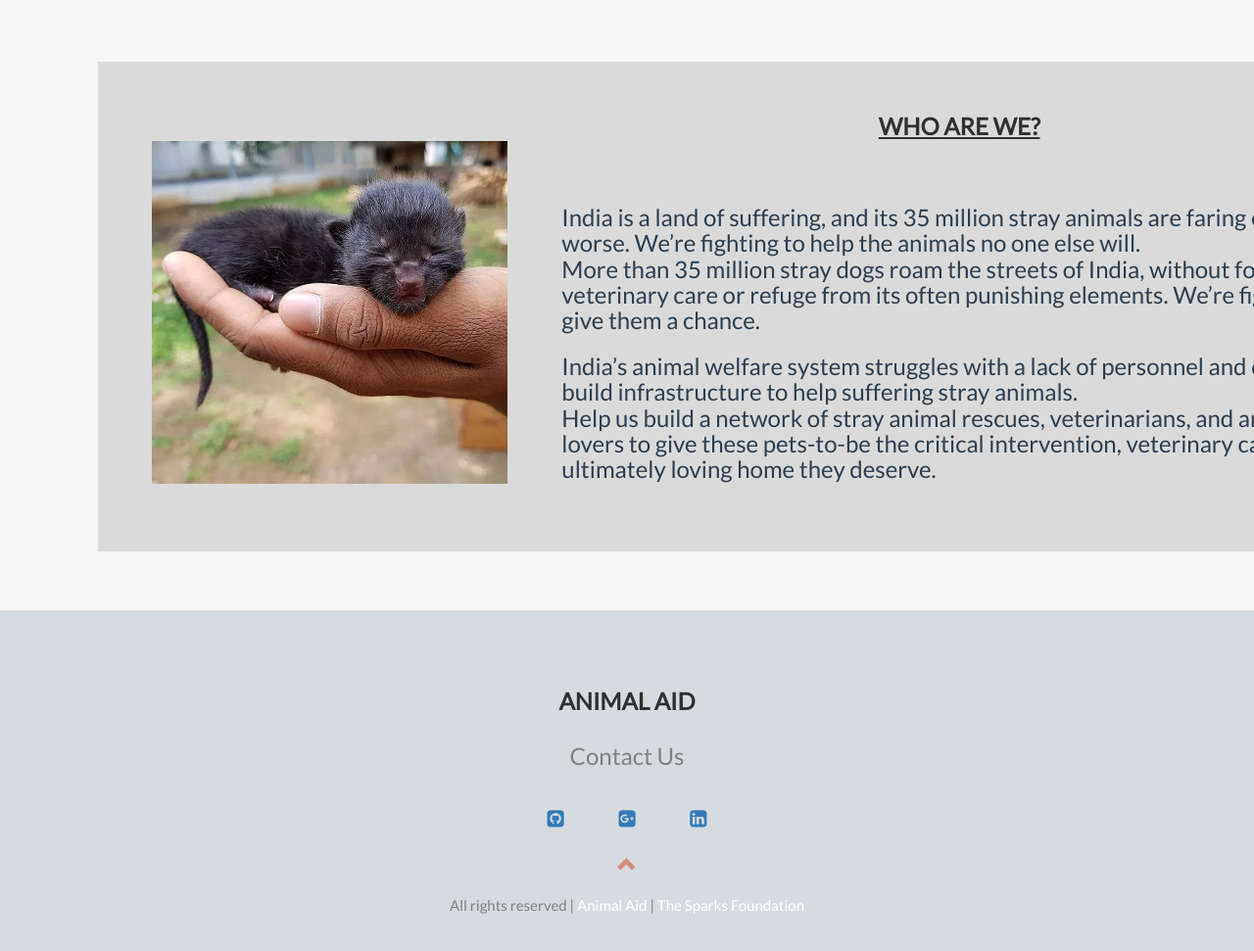
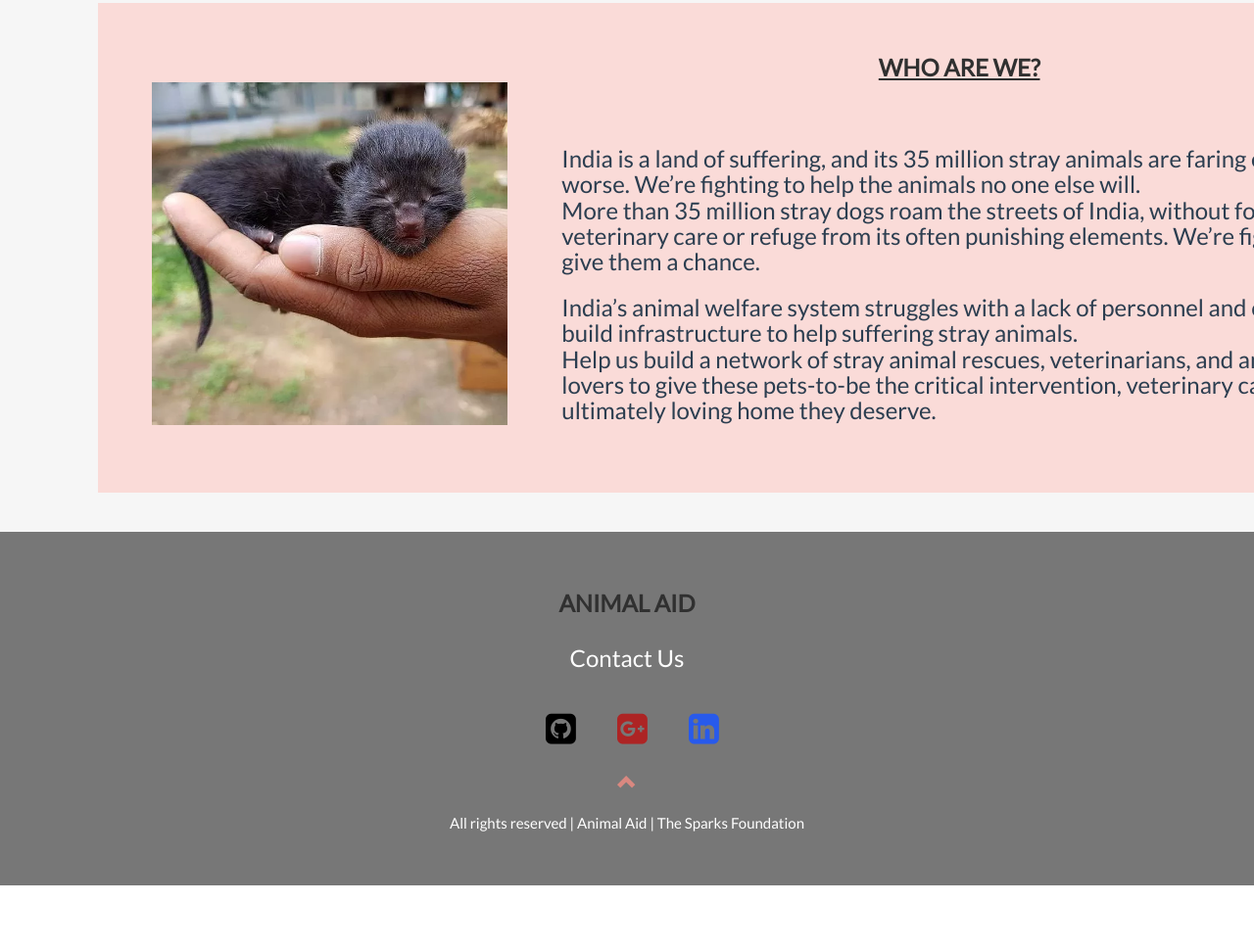
Before and after one commit to shiddhika/The-spark-Foundation, a plain HTML site: page index.html in a window 1280 px wide. Shown: the part 1337-2308 px from the top of the page at 98% size. After the commit the page ends 2241 px from the top, so only its background shows below. Drawn offline with nearby package versions, Linux system fonts and the light colour scheme.

Commit message:
Update style.css

```diff
--- a/style.css
+++ b/style.css
@@ -35,7 +35,7 @@ h4 {
 
 .carousel-item{
     text-align: left;
-    background-color: #0f9379;
+    background-color: #c67272;
     position: relative;
     align-items: center;
     width: 100%;
@@ -112,7 +112,7 @@ h4 {
 }
 
 .container-fluid {
-    padding: 60px 50px;
+    padding: 40px 50px;
 }
 
 .bg-grey {
@@ -127,7 +127,7 @@ h4 {
     flex-wrap: wrap;
     margin-right: 50px;
     margin-left: 50px;
-    background-color: #a9a9a95e;
+    background-color: #FADBD8;
     height: 500px;
     width: 1300px;
 }
@@ -225,7 +225,7 @@ h4 {
     height: 120px !important;
     max-height: 120px !important;
     margin-bottom: 0;
-    background-color: #28638b;
+    background-color: #777;
     z-index: 9999;
     border: 0;
     font-size: 12px !important;
@@ -257,7 +257,8 @@ h4 {
 }
 
 footer {
-    background-color: #D6DBDF;
+    background-color: #777;
+    color: white;
 }
 
 footer .glyphicon {
@@ -286,7 +287,7 @@ footer .glyphicon {
 
 .fa {
     padding: 15px;
-    font-size: 20px;
+    font-size: 36px;
     width: 50px;
     text-align: center;
     text-decoration: none;
@@ -310,22 +311,16 @@ footer .glyphicon {
     box-shadow: 0px 3px 10px rgba(0, 0, 0, .25);
 }
 
-.fa-google-plus {
-    background: #bb0000;
-    color: white;
-    box-shadow: 0px 3px 10px rgba(0, 0, 0, .25);
+.fa-google-plus-square{
+    color: rgb(173, 36, 36);
 }
 
-.fa-linkedin {
-    background: #285AEB;
-    color: white;
-    box-shadow: 0px 3px 10px rgba(0, 0, 0, .25);
+.fa-linkedin-square{
+    color: #285AEB;
 }
 
-.fa-github {
-    background: #000;
-    color: white;
-    box-shadow: 0px 3px 10px rgba(0, 0, 0, .25);
+.fa-github-square{
+    color: black;
 }
 
 .fa-instagram {
```
